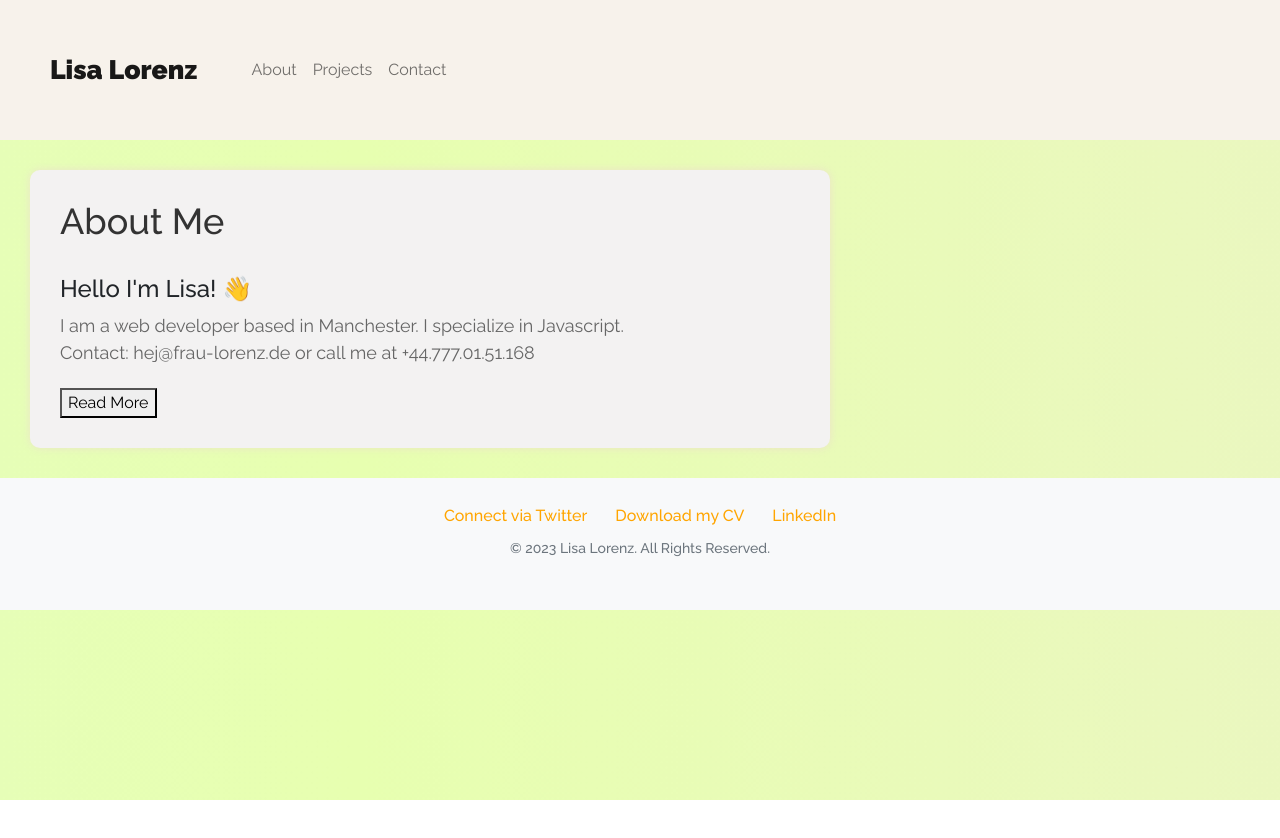
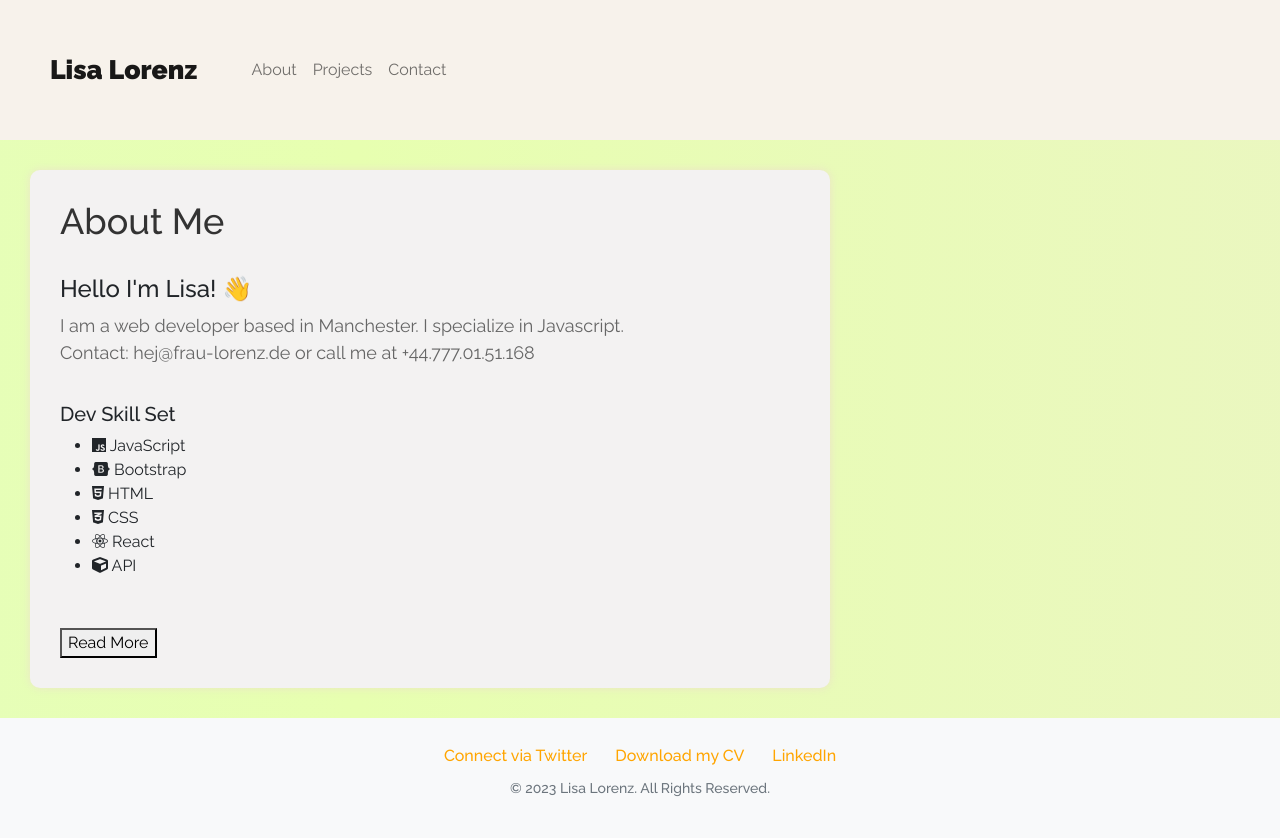
Before and after one commit to LisaMLorenz/Web_Developer_Portfolio_App, a React (Create React App) app: page /#/about in a window 1280 px wide. Shown: the top 838 px of the page. Before the commit the page ends 800 px from the top, so only its background shows below. Built offline with nearby package versions, Linux system fonts and the light colour scheme.

Commit message:
about toggle fixed

```diff
--- a/public/index.html
+++ b/public/index.html
@@ -4,6 +4,8 @@
     <meta charset="utf-8" />
     <link rel="icon" href="%PUBLIC_URL%/favicon.ico" />
     <meta name="viewport" content="width=device-width, initial-scale=1" />
+    <link rel="stylesheet" href="https://cdnjs.cloudflare.com/ajax/libs/font-awesome/5.15.2/css/all.min.css" />
+
     <link
       href="https://fonts.googleapis.com/css2?family=Raleway:wght@400;700&display=swap"
       rel="stylesheet"
--- a/src/components/pages/about.js
+++ b/src/components/pages/about.js
@@ -2,60 +2,71 @@ import React, { useState } from 'react';
 import '../../styles/about.css'
 
 function About() {
-  const [expanded, setExpanded ] = useState(false);
+  const [expanded, setExpanded] = useState(false);
 
   const handleToggle = () => {
     setExpanded(prevExpanded => !prevExpanded);
   }
+
   return (
-    <div class="aboutMe">
+    <div className="aboutMe">
       <h1>About Me</h1>
-      <br></br>
+      <br />
       <h4>Hello I'm Lisa! &#x1F44B;</h4>
-      <p id='text'>I am a web developer based in Manchester. I specialize in Javascript.
-        <br></br> Contact: hej@frau-lorenz.de or call me at +44.777.01.51.168
-        <br></br>
-        <br></br>
+      <p id="text">
+        I am a web developer based in Manchester. I specialize in Javascript.
+        <br />
+        Contact: hej@frau-lorenz.de or call me at +44.777.01.51.168
+      </p>
+      <br />
       <h5>Dev Skill Set</h5>
-        <ul class="dev-icons">
-          <li><i class="fab fa-js"></i> JavaScript</li>
-          <li><i class="fab fa-bootstrap"></i> Bootstrap</li>
-          <li><i class="fab fa-html5"></i> HTML</li>
-          <li><i class="fab fa-css3-alt"></i> CSS</li>
-          <li><i class="fab fa-react"></i> React</li>
-          <li><i class="fas fa-cube"></i> API</li>
+      <ul className="dev-icons">
+        <li>
+          <i className="fab fa-js"></i> JavaScript
+        </li>
+        <li>
+          <i className="fab fa-bootstrap"></i> Bootstrap
+        </li>
+        <li>
+          <i className="fab fa-html5"></i> HTML
+        </li>
+        <li>
+          <i className="fab fa-css3-alt"></i> CSS
+        </li>
+        <li>
+          <i className="fab fa-react"></i> React
+        </li>
+        <li>
+          <i className="fas fa-cube"></i> API
+        </li>
       </ul>
-        <br></br>
+
+      {expanded && (
+        <>
         <br></br>
       <h5>Background</h5>
-        I grew up in a small village in the rural South of Germany.
-        After highschool I worked as director's assistant at Mannheim
-        National Theatre before studying graphic design at the University
-        of Applied Sciences in Mainz. Since 2012 I live and work in Manchester, U.K.
-        <br></br>
-        <br></br>
+      <p>
+        I grew up in a small village in the rural South of Germany. After highschool I worked as director's assistant at Mannheim National Theatre before studying graphic design at the University of Applied Sciences in Mainz. Since 2012 I live and work in Manchester, U.K.
+      </p>
+
+          <br />
           <h5>Education</h5>
+          <p>
             I hold a degree in Communication Design and a post-grad in Design & Art Direction. In March 2023 I graduate with a certificate in Front-End Development from the UK government-backed edX Trilogy digital skills bootcamp.
-        <br></br>
-        <br></br>
+          </p>
+          <br />
           <h5>Other Projects</h5>
-        I am the founder and editor of NOUS magazine - a print publication
-        raising awareness for mental illness which features poetry, interviews,
-        illustration and photography related to the topic. I also run independent RISO publishing house Team Trident Press, am co-founder of cultural newsletter MURMUR and mini-festival As We Are Away. Currently I am also working as Technical Assistant at Manchester School of Art's book binding workshop.
-        <br></br>
+          <p>
+            I am the founder and editor of NOUS magazine - a print publication raising awareness for mental illness which features poetry, interviews, illustration and photography related to the topic. I also run independent RISO publishing house Team Trident Press, am co-founder of cultural newsletter MURMUR and mini-festival As We Are Away. Currently I am also working as Technical Assistant at Manchester School of Art's book binding workshop.
           </p>
+        </>
+      )}
+      <br />
       <button id="toggle-btn" onClick={handleToggle}>
         {expanded ? 'Show Less' : 'Read More'}
       </button>
     </div>
-
-  )
-};
-
-const text = document.getElementById("text");
-const toggleBtn = document.getElementById("toggle-btn");
-
-let expanded = false;
-
+  );
+}
 
 export default About;
```
Lines whose indentation alone changed are shown as unchanged.
